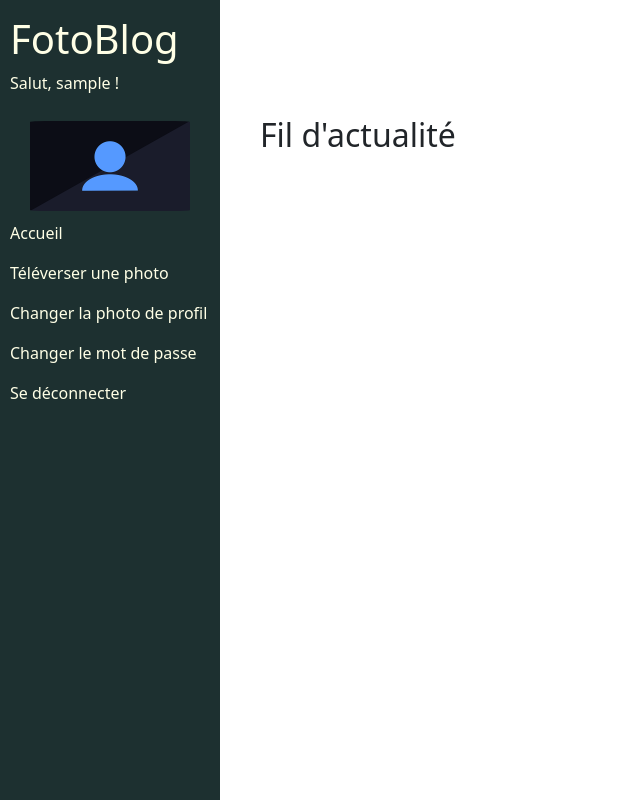
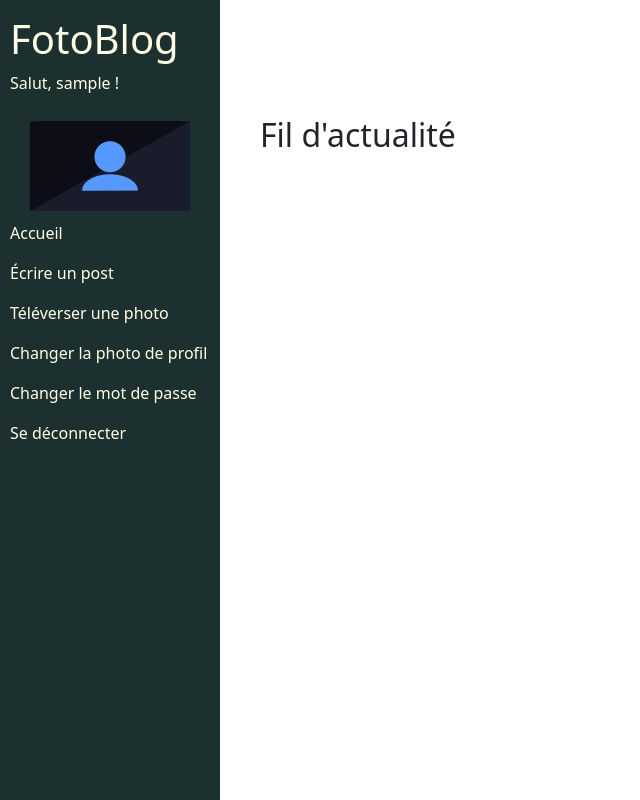
Before and after one commit to mataxelle/PhotoBlog, a Django app: page /home/ in a window 1280 px wide. Shown: the whole page, without its empty margins (0-640 px from the left). Run offline with Django 5.2, Linux system fonts and the light colour scheme; the visitor is signed in with stand-in values (Sample User, id 1); data that the repository does not hold is empty; some libraries are stand-ins or nearby versions.

Commit message:
Add post form and page

```diff
--- a/blog/forms.py
+++ b/blog/forms.py
@@ -6,3 +6,8 @@ class PhotoForm(forms.ModelForm):
     class Meta:
         model = models.Photo
         fields = ['image', 'caption']
+
+class BlogForm(forms.ModelForm):
+    class Meta:
+        model = models.Blog
+        fields = ['title', 'Content']
--- a/blog/templates/blog/home.html
+++ b/blog/templates/blog/home.html
@@ -11,4 +11,20 @@
             </div>
         {% endfor %}
     </div>
+
+    {% if posts|length > 0 %}
+        <h2 class="my-5">Blog</h2>
+
+        <div class="row justify-content-around">
+            {% for post in posts %}
+                <div class="col-4">
+                    <a href="{% url 'post_view' post.id %}">
+                        <h4>Post : {{ post.title }}</h4>
+                        <img src="{{ post.Photo.image.url }}" alt="photo" class="img-fluid rounded ">
+                    </a>
+                </div>
+            {% endfor %}
+        </div>
+    {% endif %}
+
 {% endblock %}
--- a/blog/views.py
+++ b/blog/views.py
@@ -1,12 +1,13 @@
 from django.contrib.auth.decorators import login_required
-from django.shortcuts import render, redirect
+from django.shortcuts import render, redirect, get_object_or_404
 
 from . import forms, models
 
 @login_required
 def home_page(request):
     photos = models.Photo.objects.all()
-    return render(request, 'blog/home.html', context={'photos': photos})
+    posts = models.Blog.objects.all()
+    return render(request, 'blog/home.html', context={'photos': photos, 'posts': posts})
 
 @login_required
 def photo_upload(request):
@@ -20,3 +21,32 @@ def photo_upload(request):
             photo.save()
             return redirect('home')
     return render(request, 'blog/photo_upload.html', context={'form': form})
+
+@login_required
+def blog_and_photo_upload(request):
+    blog_form = forms.BlogForm()
+    photo_form = forms.PhotoForm()
+
+    if request.method == 'POST':
+        blog_form = forms.BlogForm(request.POST)
+        photo_form = forms.PhotoForm(request.POST, request.FILES)
+        if any([blog_form.is_valid(), photo_form.is_valid()]):
+            photo = photo_form.save(commit=False)
+            photo.uploader = request.user
+            photo.save()
+            blog = blog_form.save(commit=False)
+            blog.author = request.user
+            blog.Photo = photo
+            blog.save()
+            return redirect('home')
+
+    context = {
+        'blog_form': blog_form,
+        'photo_form': photo_form,
+    }
+    return render(request, 'blog/create_blog_post.html', context=context)
+
+@login_required
+def post_view(request, post_id):
+    post =get_object_or_404( models.Blog, id=post_id)
+    return render(request, 'blog/view_blog_post.html', context={'post': post})
--- a/photoBlog/urls.py
+++ b/photoBlog/urls.py
@@ -39,6 +39,9 @@ urlpatterns = [
     path('home/', blog.views.home_page, name='home'),
     path('photo/upload/', blog.views.photo_upload, name='photo_upload'),
     path('profile-photo/upload/', authentication.views.profile_photo_upload, name='profile_photo_upload'),
+    path('blog/create/', blog.views.blog_and_photo_upload, name='blog_create'),
+    path('blog/<int:post_id>/', blog.views.post_view, name='post_view'),
+
 ]
 
 if settings.DEBUG:
--- a/templates/base.html
+++ b/templates/base.html
@@ -21,6 +21,7 @@
                     <img class="avatar" src="{% static 'media/default_profile_photo.png' %}">
                 {% endif %}
                 <p><a href="{% url 'home' %}">Accueil</a></p>
+                <p><a href="{% url 'blog_create' %}">Écrire un post</a></p>
                 <p><a href="{% url 'photo_upload' %}">Téléverser une photo</a></p>
                 <p><a href="{% url 'profile_photo_upload' %}">Changer la photo de profil</a></p>
                 <p><a href="{% url 'password_change' %}">Changer le mot de passe</a></p>
```
Also changed, not shown: blog/templates/blog/create_blog_post.html (added, +19 -0 lines), blog/templates/blog/view_blog_post.html (added, +13 -0 lines), media/aurora-1197753_1920.jpg (renamed from static/media/aurora-1197753_1920.jpg), media/bouquet-rose_rose.jpg (added), media/dessin_de_maison.jpg (added), media/oiseaux.jpg (added).
